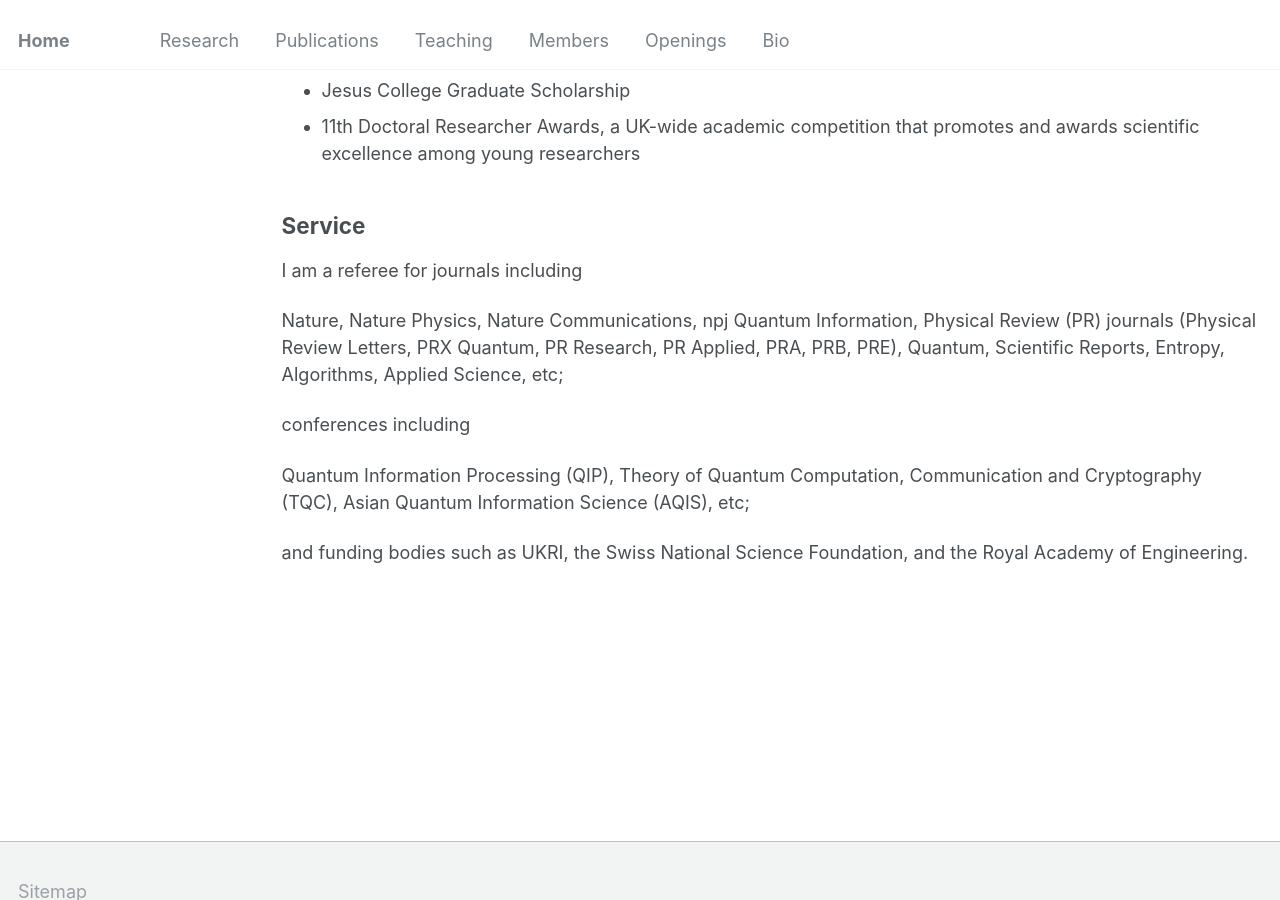
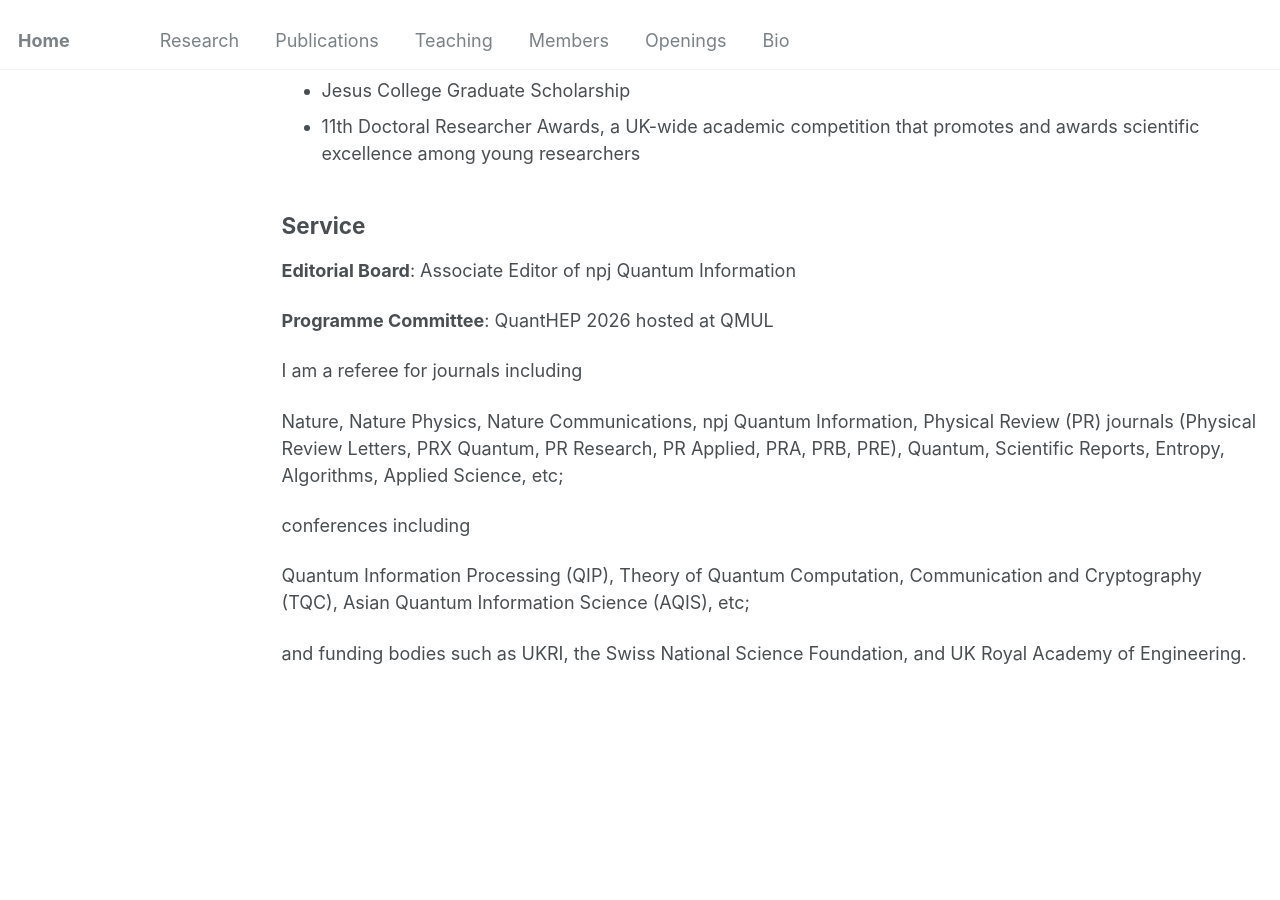
Before and after one commit to jinzhao-sun/jinzhao-sun.github.io, a Jekyll site: the page built from _pages/cv.md, in a window 1280 px wide and 900 px high, scrolled down 567 px. Built offline with Jekyll 4.4.1, drawn with Linux system fonts in a browser that asks for light colours.

Commit message:
Update cv.md

```diff
--- a/_pages/cv.md
+++ b/_pages/cv.md
@@ -26,6 +26,11 @@ for "exceptional performance and going above and beyond the requirements of the
 
 Service
 -----
+
+**Editorial Board**: Associate Editor of npj Quantum Information
+
+**Programme Committee**: QuantHEP 2026 hosted at QMUL
+
 I am a referee for journals including
 
 Nature, Nature Physics, Nature Communications, npj Quantum Information, Physical Review (PR) journals (Physical Review Letters, PRX Quantum, PR Research, PR Applied, PRA, PRB, PRE), Quantum, Scientific Reports, Entropy, Algorithms, Applied Science, etc;
@@ -34,4 +39,4 @@ conferences including
 
 Quantum Information Processing (QIP), Theory of Quantum Computation, Communication and Cryptography (TQC), Asian Quantum Information Science (AQIS), etc;
 
-and funding bodies such as UKRI, the Swiss National Science Foundation, and the Royal Academy of Engineering.
+and funding bodies such as UKRI, the Swiss National Science Foundation, and UK Royal Academy of Engineering.
```
